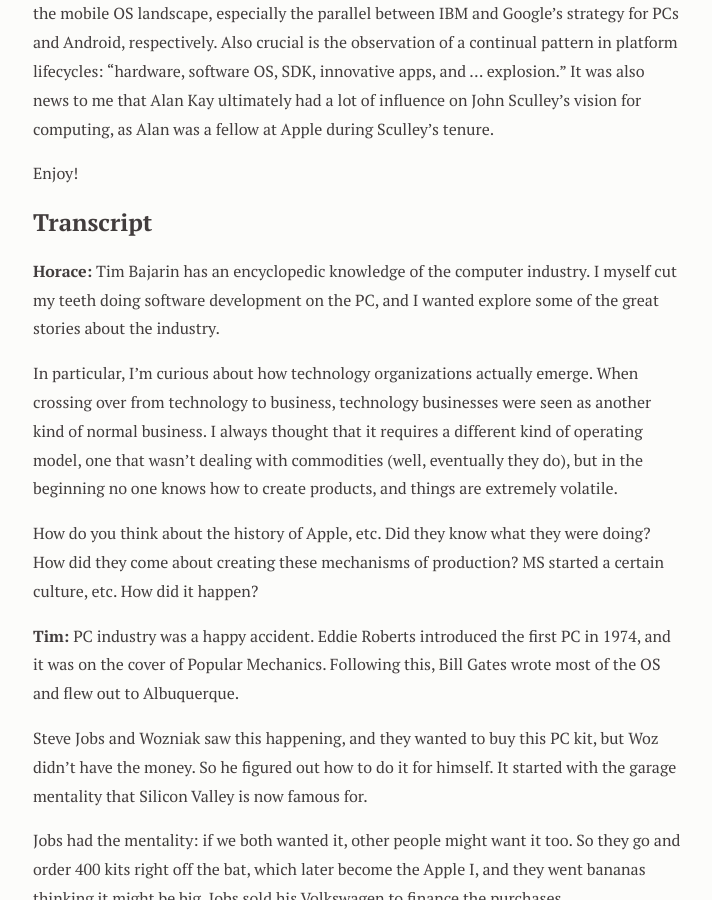
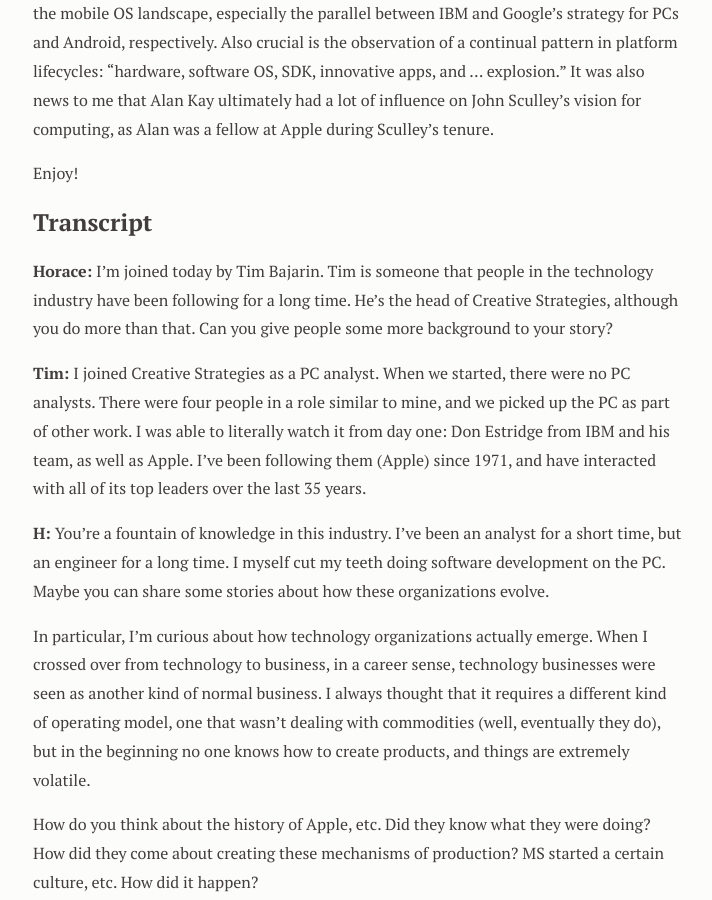
Before and after one commit to bryansum/bsumm.net, a Jekyll site: the page built from _posts/2013-08-02-a-transcription-of-horace-dedius-high-density-podcast.md, in a window 1280 px wide and 900 px high, scrolled down 419 px. Shown: the whole window, without its empty margins (282-994 px from the left). Built offline with Jekyll 4.4.1, drawn with Linux system fonts in a browser that asks for light colours; nearby versions of some CDN libraries; Markdown is read by kramdown in place of the engine named in the settings.

Commit message:
Fixing up the beginning of the high density post

```diff
--- a/_posts/2013-08-02-a-transcription-of-horace-dedius-high-density-podcast.md
+++ b/_posts/2013-08-02-a-transcription-of-horace-dedius-high-density-podcast.md
@@ -8,9 +8,13 @@
 Enjoy!
 
 ## Transcript
-**Horace:** Tim Bajarin has an encyclopedic knowledge of the computer industry. I myself cut my teeth doing software development on the PC, and I wanted explore some of the great stories about the industry.
+**Horace:** I'm joined today by Tim Bajarin. Tim is someone that people in the technology industry have been following for a long time. He's the head of Creative Strategies, although you do more than that. Can you give people some more background to your story?
 
-In particular, I'm curious about how technology organizations actually emerge. When  crossing over from technology to business, technology businesses were seen as another kind of normal business. I always thought that it requires a different kind of operating model, one that wasn't dealing with commodities (well, eventually they do), but in the beginning no one knows how to create products, and things are extremely volatile.
+**Tim:** I joined Creative Strategies as a PC analyst. When we started, there were no PC analysts. There were four people in a role similar to mine, and we picked up the PC as part of other work. I was able to literally watch it from day one: Don Estridge from IBM and his team, as well as Apple. I've been following them (Apple) since 1971, and have interacted with all of its top leaders over the last 35 years.
+
+**H:** You're a fountain of knowledge in this industry. I've been an analyst for a short time, but an engineer for a long time. I myself cut my teeth doing software development on the PC. Maybe you can share some stories about how these organizations evolve.
+
+ In particular, I'm curious about how technology organizations actually emerge. When  I crossed over from technology to business, in a career sense, technology businesses were seen as another kind of normal business. I always thought that it requires a different kind of operating model, one that wasn't dealing with commodities (well, eventually they do), but in the beginning no one knows how to create products, and things are extremely volatile.
 
 How do you think about the history of Apple, etc. Did they know what they were doing? How did they come about creating these mechanisms of production? MS started a certain culture, etc. How did it happen?
 
```
